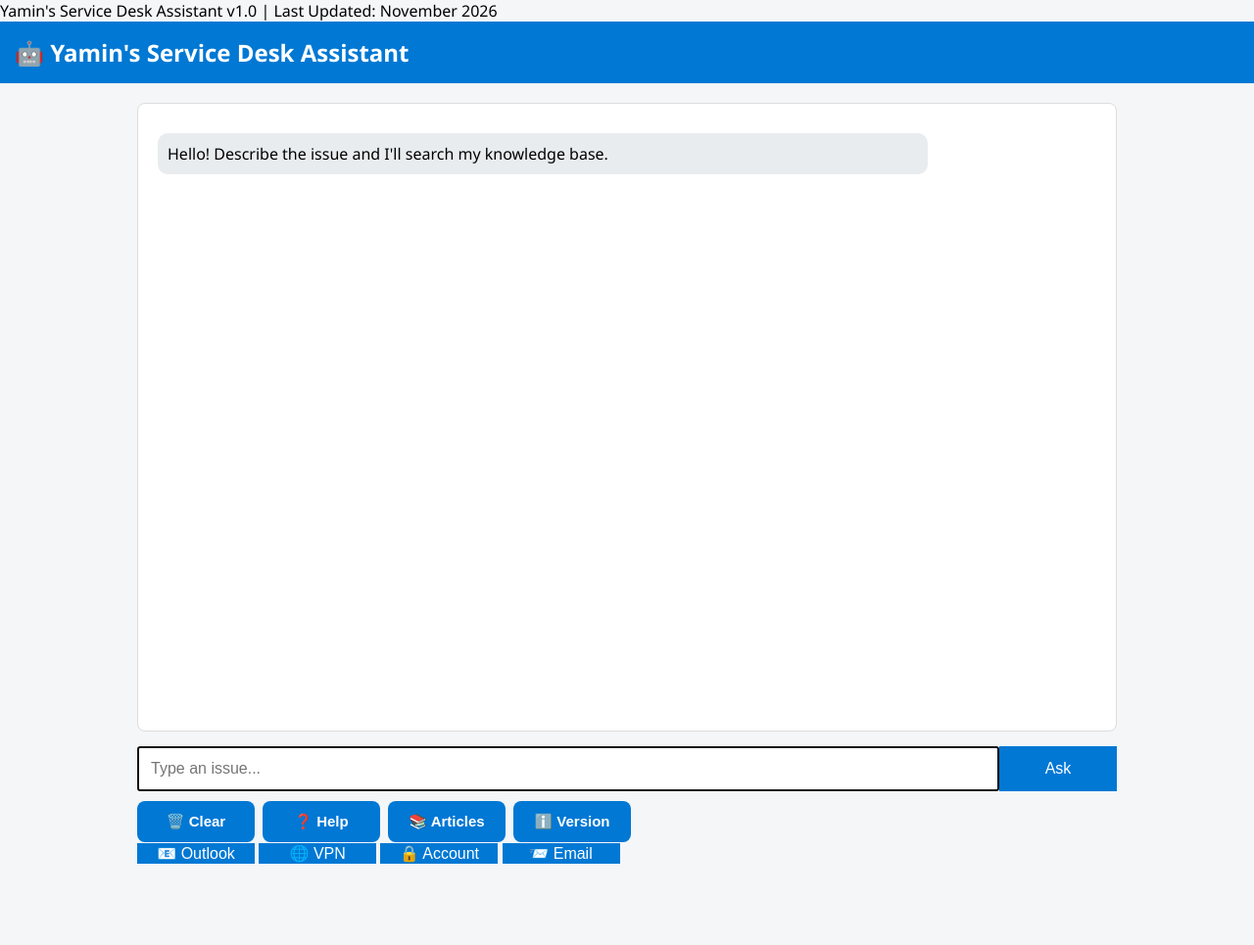
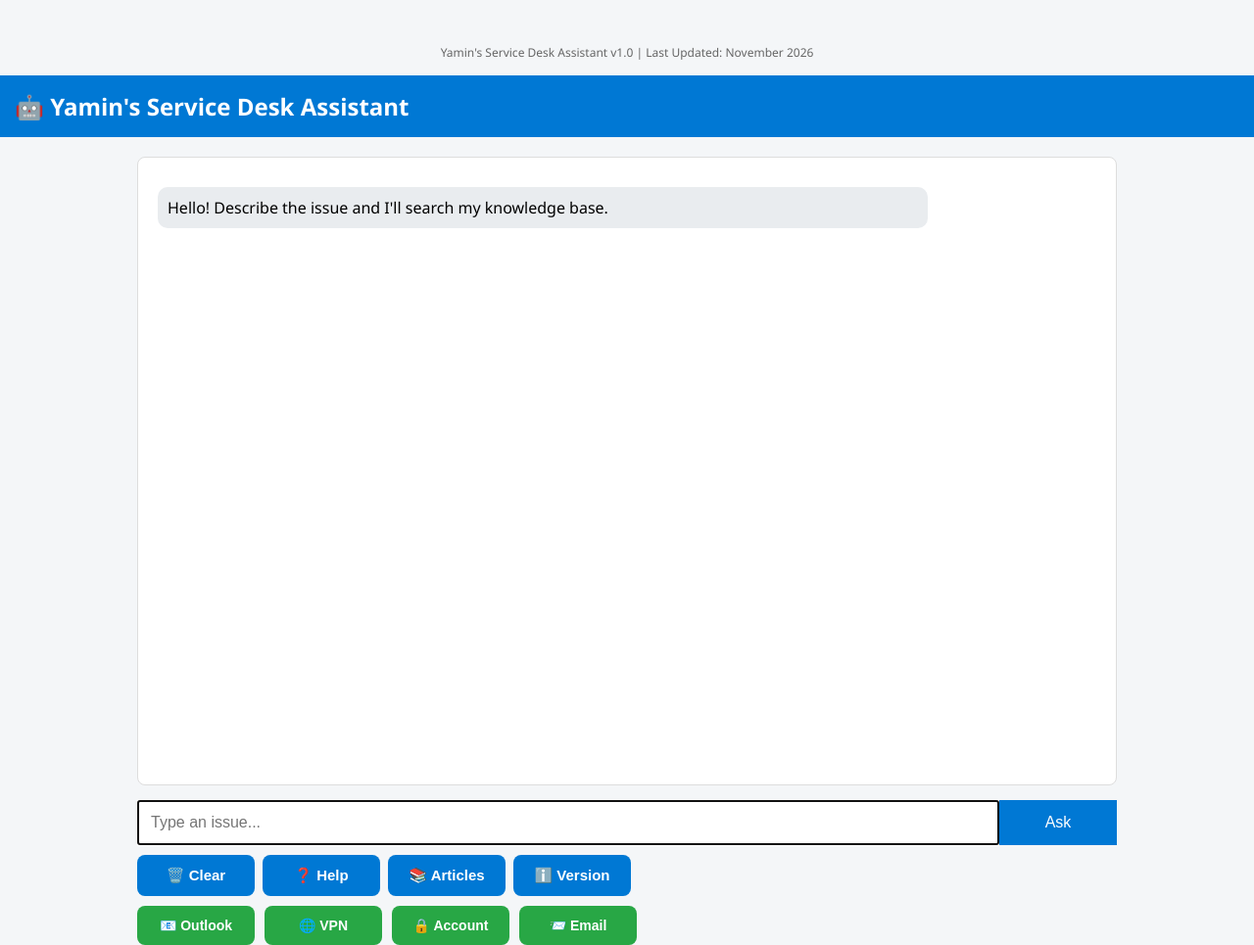
Before and after one commit to yamin772-cyber/yamins-servicedesk-bot, a plain HTML site: page index.html in a window 1280 px wide. Shown: the whole page at 98% size. Before the commit the page ends 882 px from the top, so only its background shows below. Drawn offline with Linux system fonts and the light colour scheme.

Commit message:
Update style.css

```diff
--- a/style.css
+++ b/style.css
@@ -89,3 +89,33 @@ button {
 .command-buttons button:hover {
     background: #106ebe;
 }
+
+.quick-buttons {
+    margin-top: 10px;
+    display: flex;
+    gap: 10px;
+    flex-wrap: wrap;
+}
+
+.quick-buttons button {
+    background: #28a745;
+    color: white;
+    border: none;
+    padding: 12px 20px;
+    border-radius: 8px;
+    cursor: pointer;
+    font-size: 14px;
+    font-weight: bold;
+}
+
+.quick-buttons button:hover {
+    background: #218838;
+}
+
+.footer {
+    text-align: center;
+    margin-top: 30px;
+    padding: 15px;
+    color: #666;
+    font-size: 12px;
+}
```
